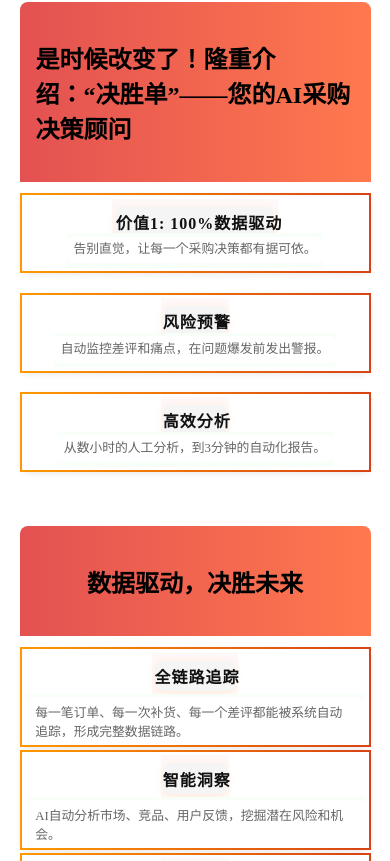
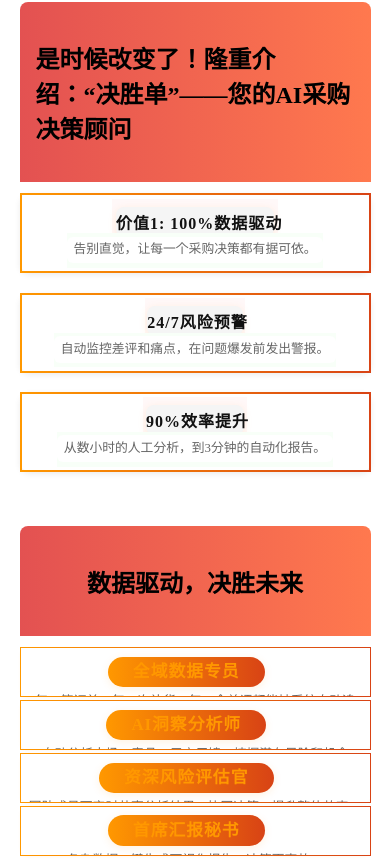
Before and after one commit to limou-666/vue2-app, a Vue app in the folder vue2-app/: page / in a window 390 px wide. Shown: the part 1139-2000 px from the top of the page. Built offline with nearby package versions, Linux system fonts and the light colour scheme.

Commit message:
完善4模块bug

```diff
--- a/vue2-app/src/App.vue
+++ b/vue2-app/src/App.vue
@@ -1,6 +1,6 @@
 <template>
   <div class="container">
-    <HeaderBlock />
+    <HeaderBlock @scrollToArea5="scrollToArea5" />
     <FeatureBlockArea1
       title="你是否也曾因为一次错误的补货，亏掉数万利润？"
       :items="feature1Items"
@@ -16,10 +16,10 @@
     <FeatureBlockArea3
       title="数据驱动，决胜未来"
       :items="feature3Items"
-      :columns="3"
+      :columns="4"
     />
     <FeatureBlockArea4 />
-    <FeatureBlockArea5 />
+    <FeatureBlockArea5 id="area5" />
     <AppFooter />
   </div>
 </template>
@@ -46,14 +46,23 @@ export default {
       ],
       feature2Items: [
         { label: '价值1: 100%数据驱动', text: '告别直觉，让每一个采购决策都有据可依。' },
-        { label: '风险预警', text: '自动监控差评和痛点，在问题爆发前发出警报。' },
-        { label: '高效分析', text: '从数小时的人工分析，到3分钟的自动化报告。' }
+        { label: '24/7风险预警', text: '自动监控差评和痛点，在问题爆发前发出警报。' },
+        { label: '90%效率提升', text: '从数小时的人工分析，到3分钟的自动化报告。' }
       ],
       feature3Items: [
-        { label: '全链路追踪', text: '每一笔订单、每一次补货、每一个差评都能被系统自动追踪，形成完整数据链路。' },
-        { label: '智能洞察', text: 'AI自动分析市场、竞品、用户反馈，挖掘潜在风险和机会。' },
-        { label: '高效协同', text: '团队成员可实时共享分析结果，协同决策，提升整体效率。' }
+        { label: '全域数据专员', text: '每一笔订单、每一次补货、每一个差评都能被系统自动追踪，形成完整数据链路。' },
+        { label: 'AI洞察分析师', text: 'AI自动分析市场、竞品、用户反馈，挖掘潜在风险和机会。' },
+        { label: '资深风险评估官', text: '团队成员可实时共享分析结果，协同决策，提升整体效率。' },
+        { label: '首席汇报秘书', text: '复杂数据一键生成可视化报告，决策更高效。' }
       ]
+    }
+  },
+  methods: {
+    scrollToArea5() {
+      const area5 = document.getElementById('area5');
+      if (area5) {
+        area5.scrollIntoView({ behavior: 'smooth' });
+      }
     }
   }
 }
--- a/vue2-app/src/components/FeatureBlockArea3.vue
+++ b/vue2-app/src/components/FeatureBlockArea3.vue
@@ -1,229 +1,129 @@
 <template>
-  <section class="feature-block" data-columns="3">
+  <section class="feature-block" :data-columns="columns">
     <div class="feature-title-bg">
       <h2 class="section-title">{{ title }}</h2>
     </div>
     <div class="section-block-content">
-      <div class="section-block-grid" :style="gridStyle">
-        <div v-for="(item, idx) in items" :key="idx" class="card">
+      <div class="section-block-grid">
+        <div class="card" v-for="(item, idx) in items" :key="idx">
           <div class="card-inner">
-            <div class="card-label-wrap">
-              <span class="card-label">{{ item.label }}</span>
-            </div>
-            <div class="card-text-wrap">
-              <span class="card-text" :title="item.text">{{ item.text }}</span>
-            </div>
+            <div class="card-label">{{ item.label }}</div>
+            <div class="card-text">{{ item.text }}</div>
           </div>
         </div>
       </div>
     </div>
   </section>
 </template>
-
 <script>
 export default {
   name: 'FeatureBlockArea3',
   props: {
     title: String,
-    items: Array, // [{label, text}]
+    items: Array,
     columns: {
       type: Number,
-      default: 3
-    }
-  },
-  computed: {
-    gridStyle() {
-      return {
-        display: 'grid',
-        width: '100%',
-        gap: '1.2rem',
-        'grid-template-columns': `repeat(${this.columns}, 1fr)`
-      }
+      default: 4
     }
   }
 }
 </script>
-
 <style scoped>
-.feature-title-bg {
-  width: 90vw;
-  min-width: 320px;
-  max-width: 100vw;
-  margin: 0 auto 0.7rem auto;
-  background: linear-gradient(90deg, rgba(220,38,38,0.8) 0%, rgba(255,87,34,0.8) 100%);
-  border-radius: 8px 8px 0 0;
-  padding: 1.1rem 1rem;
+.feature-block[data-columns='4'] .section-block-grid {
+  display: grid;
+  grid-template-columns: repeat(4, 1fr);
+  gap: 1.2rem;
+}
+.feature-block[data-columns='4'] .section-block-grid .card {
+  background: #fff;
+  border-radius: 8px;
+  box-shadow: 0 1px 3px rgba(255,152,0,0.06);
+  border-width: 1px;
+  border-style: solid;
+  border-image: linear-gradient(90deg, #ff9800 0%, #d84315 100%) 1;
   display: flex;
+  align-items: center;
   justify-content: center;
-  align-items: center;
-  box-sizing: border-box;
+  height: 160px;
+  margin: 0;
+  padding: 0.01em 0.05em;
 }
-.section-block-content {
-  width: 90vw;
-  min-width: 320px;
-  max-width: 100vw;
-  margin: 0 auto;
+.feature-block[data-columns='4'] .section-block-grid .card-inner {
   display: flex;
   flex-direction: column;
   align-items: center;
+  justify-content: center;
+  width: 100%;
+  height: 100%;
+  padding: 0 0.01em;
 }
-.section-block-grid {
-  width: 100%;
-  display: grid;
-  gap: 1.2rem;
-  margin-bottom: 1.2rem;
-  justify-items: center;
-  align-items: center;
+.feature-block[data-columns='4'] .section-block-grid .card-label {
+  font-size: 1.35rem;
+  font-weight: bold;
+  color: #ff9800;
+  text-align: center;
+  margin-bottom: 0.5em;
+  margin-top: 1.2em;
+  line-height: 1.2;
 }
-.feature-block[data-columns='3'] .section-block-grid .card {
-  height: 160px;
-  background: #fff;
-  border-radius: 8px;
-  box-shadow: 0 2px 8px rgba(0,0,0,0.1);
-  overflow: hidden;
-  position: relative;
-}
-.feature-block[data-columns='3'] .section-block-grid .card-inner {
-  display: flex;
-  flex-direction: column;
-  height: 100%;
-  width: 100%;
-  text-align: left;
-  box-sizing: border-box;
-  position: static;
-  padding-top: 0;
-}
-.feature-block[data-columns='3'] .section-block-grid .card-label-wrap {
-  background: #fff8f8;
-  padding-left: 0;
-  padding-bottom: 0.2em;
-  align-items: flex-start;
-  justify-content: center;
-  display: flex;
-  height: 50%;
-  padding-top: 8px;
-  margin-top: 0;
-}
-.feature-block[data-columns='3'] .section-block-grid .card-label-wrap::after {
-  display: none;
-}
-.feature-block[data-columns='3'] .section-block-grid .card-text-wrap {
-  background: #f8fff8;
-  margin-top: -8px;
-  align-items: flex-start;
-  padding-left: 0;
-  padding-top: 0.2em;
-  height: 50%;
-  display: flex;
-  justify-content: flex-start;
-}
-.feature-block[data-columns='3'] .section-block-grid .card-label {
-  font-size: 1.6rem;
-  color: #111;
-  font-weight: bold;
-  margin: 0 auto;
-  text-align: center;
-  width: 95%;
-  display: block;
-  box-sizing: border-box;
-  max-width: 95%;
-  background: none;
-  border-radius: 8px;
-  padding: 0.2em 0;
-  transition: font-size 0.2s, background 0.2s, padding 0.2s;
-}
-@media (max-width: 600px) {
-  .feature-block[data-columns='3'] .section-block-grid .card-label {
-    font-size: 1.1rem;
-    background: #f5f5f5;
-    color: #111;
-    font-weight: bold;
-    width: 90%;
-    max-width: 90%;
-    border-radius: 8px;
-    padding: 0.4em 0;
-    margin: 0 auto;
-    text-align: center;
-    display: block;
-  }
-}
-.feature-block[data-columns='3'] .section-block-grid .card-text {
+.feature-block[data-columns='4'] .section-block-grid .card-text {
   font-size: 0.95rem;
   color: #666;
-  margin: 0;
-  text-align: left;
-  width: 100%;
+  text-align: center;
+  line-height: 1.5;
+  margin: 0 0.2em;
+  word-break: break-all;
   white-space: pre-line;
-  word-break: break-all;
-  overflow-y: auto;
-  padding: 0.6em 1em 0.6em 1em;
-  background: #fff;
-  border-radius: 6px;
   box-sizing: border-box;
-  height: 100%;
-  display: block;
-}
-.feature-block {
-  margin-bottom: 2.2rem;
-}
-.feature-block:last-of-type {
-  margin-bottom: 0;
+  width: 90%;
+  margin-left: auto;
+  margin-right: auto;
 }
 @media (max-width: 900px) {
-  .feature-block[data-columns='3'] .section-block-grid {
-    grid-template-columns: 1fr !important;
-    grid-template-rows: repeat(3, 1fr);
+  .feature-block[data-columns='4'] .section-block-grid {
+    grid-template-columns: repeat(2, 1fr) !important;
+    grid-template-rows: repeat(2, 1fr);
     gap: 0.18rem !important;
   }
 }
 @media (max-width: 600px) {
-  .feature-block[data-columns='3'] .section-block-grid .card {
-    height: 80px;
-    border-radius: 10px;
-    box-shadow: 0 2px 6px rgba(0,0,0,0.08);
-    padding: 0.2em 0.3em;
+  .feature-block[data-columns='4'] .section-block-grid {
+    grid-template-columns: 1fr !important;
+    grid-template-rows: repeat(4, 1fr) !important;
+    gap: 0.18rem !important;
   }
-  .feature-block[data-columns='3'] .section-block-grid .card-label {
-    font-size: 1rem;
-    padding: 0.2em 0;
-    width: 95%;
-    max-width: 95%;
+  .feature-block[data-columns='4'] .section-block-grid .card {
+    height: 50px !important;
+    border-radius: 8px !important;
+    box-shadow: 0 1px 3px rgba(255,152,0,0.06) !important;
+    padding: 0.01em 0.05em !important;
+    border-width: 1px !important;
+    border-style: solid !important;
+    border-image: linear-gradient(90deg, #ff9800 0%, #d84315 100%) 1 !important;
+    margin: 0 !important;
+    display: flex !important;
+    align-items: center !important;
+    justify-content: center !important;
   }
-  .feature-block[data-columns='3'] .section-block-grid .card-text {
-    font-size: 0.8rem;
-    padding: 0.3em 0.5em;
-    height: auto;
-    min-height: 1.5em;
-    max-height: none;
-    overflow-y: visible;
-    white-space: pre-line;
+  .feature-block[data-columns='4'] .section-block-grid .card-inner {
+    font-size: 0.95rem !important;
+    padding: 0 0.01em !important;
+    display: flex !important;
+    flex-direction: column !important;
+    align-items: center !important;
+    justify-content: center !important;
+    width: 100% !important;
+    height: 100% !important;
   }
-  .feature-block[data-columns='3'] .section-block-grid .card:first-child {
-    height: 110px;
+  .feature-block[data-columns='4'] .section-block-grid .card-label {
+    font-size: 1.05rem !important;
+    margin-bottom: 0.3em !important;
+    margin-top: 0.5em !important;
   }
-}
-
-@media (max-width: 900px) {
-  .section-block-grid {
-    gap: 0.12rem !important;
-  }
-}
-@media (max-width: 600px) {
-  .section-block-grid {
-    gap: 0.08rem !important;
-  }
-  .section-block-grid .card {
-    margin: 0 !important;
-  }
-}
-@media (max-width: 600px) {
-  .section-block-grid .card {
-    height: 100px !important;
-    margin: 0 !important;
-  }
-  .feature-block[data-columns='3'] .section-block-grid .card-text {
-    min-height: 2.5em;
-    padding: 0.5em 0.7em;
+  .feature-block[data-columns='4'] .section-block-grid .card-text {
+    font-size: 0.8rem !important;
+    margin: 0 0.1em !important;
+    width: 98% !important;
   }
 }
 </style>
--- a/vue2-app/src/components/FeatureBlockArea5.vue
+++ b/vue2-app/src/components/FeatureBlockArea5.vue
@@ -1,5 +1,5 @@
 <template>
-  <section class="area5">
+  <section class="feature-block" id="area5">
     <h2 class="area-title">加入我们，成为第一批用AI优化库存的聪明卖家（仅限本微信群）</h2>
     <div class="area-subtitle">阶梯团购，越早越优惠，名额售罄价格立即上涨！</div>
     <div class="countdown">距早鸟价结束仅剩：<span class="countdown-time">02天 14:30:15</span></div>
--- a/vue2-app/src/components/HeaderBlock.vue
+++ b/vue2-app/src/components/HeaderBlock.vue
@@ -4,7 +4,7 @@
     <div class="header-content">
       <h1 class="main-title">告别采购赌博，你的亚马逊专属AI决策大脑</h1>
       <p class="sub-title">在下一次补货前，让“决胜单”Agent分析所有风险，用数据告诉你这批货到底该不该下单。</p>
-      <button class="header-btn">立即查看「限时团购」方案</button>
+      <button class="header-btn" @click="$emit('scrollToArea5')">立即体验</button>
     </div>
   </header>
 </template>
```
